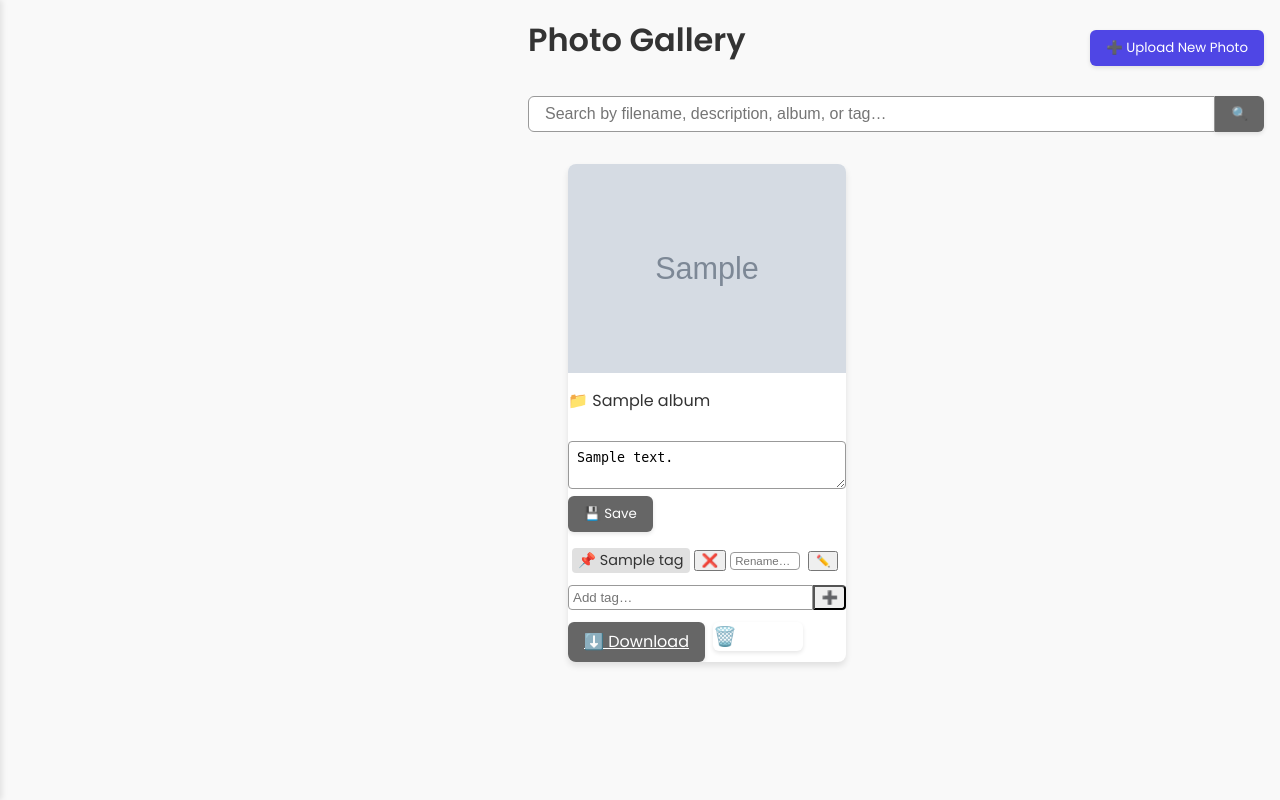
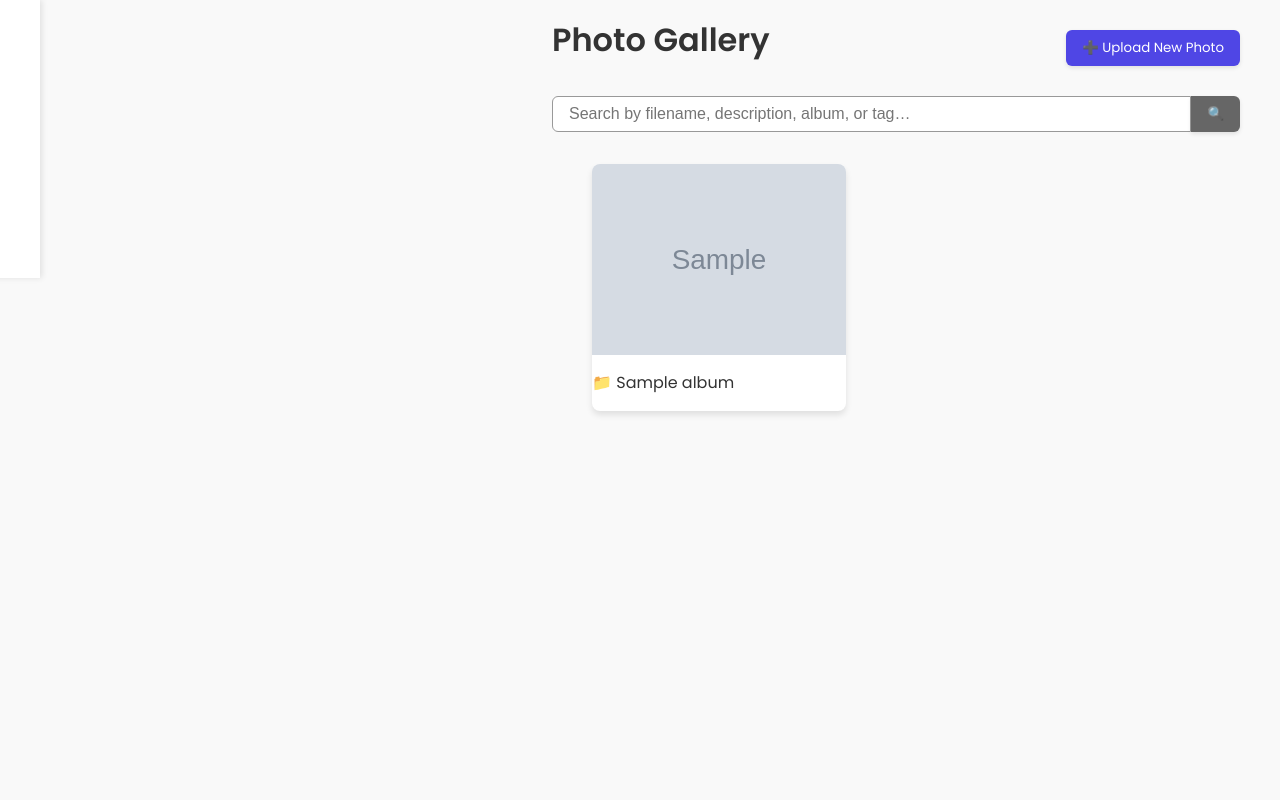
Before and after one commit to JayRKay91/photo-share-app-v3, a Flask app: template app/templates/gallery.html in a window 1280 px wide. Run offline with Flask 3, Linux system fonts and the light colour scheme; the template is opened without the code that fills it: most values are stand-ins (such as "Sample title", 1, 10 or a date in 2020); grey boxes marked "Sample" are stand-in pictures.

Commit message:
design changes

```diff
--- a/app/static/css/gallery.css
+++ b/app/static/css/gallery.css
@@ -36,12 +38,21 @@
     margin: 0.75rem 0 0.25rem;
   }
 
-  /* Layout containers */
+  /* Centering wrapper */
+  .layout-wrapper {
+    max-width: 1200px;
+    margin: 0 auto;
+    padding: 0 1rem;
+  }
+
+  /* App layout */
   .app-container {
     display: flex;
     min-height: 100vh;
+    align-items: flex-start;
   }
 
+  /* Sidebar */
   .sidebar {
     background: var(--color-card);
     width: 240px;
@@ -49,24 +60,11 @@
     box-shadow: 2px 0 6px rgba(0,0,0,0.1);
     transition: transform 0.3s ease;
   }
-
   .sidebar.collapsed {
     transform: translateX(-100%);
   }
 
-  .content {
-    flex: 1;
-    padding: 1rem;
-  }
-
-  .page-header {
-    display: flex;
-    justify-content: space-between;
-    align-items: center;
-    margin-bottom: 1rem;
-  }
-
-  /* Sidebar toggle button */
+  /* Sidebar toggle */
   .sidebar-toggle {
     background: var(--color-primary);
     color: #fff;
@@ -79,24 +77,36 @@
     box-shadow: 0 2px 4px rgba(0,0,0,0.1);
     transition: background 0.2s ease;
   }
-
   .sidebar-toggle:hover {
     background: var(--color-primary-dark);
   }
 
+  /* Sidebar nav */
   .sidebar nav ul {
     list-style: none;
     padding: 0;
     margin: 0;
   }
-
   .sidebar nav li {
     margin-bottom: 0.5rem;
   }
-
   .sidebar nav a {
     color: var(--color-text);
     text-decoration: none;
+  }
+
+  /* Main content */
+  .content {
+    flex: 1;
+    padding: 1rem 0;
+  }
+
+  /* Page header */
+  .page-header {
+    display: flex;
+    justify-content: space-between;
+    align-items: center;
+    margin-bottom: 1rem;
   }
 
   /* Controls (search + global rename) */
--- a/app/templates/gallery.html
+++ b/app/templates/gallery.html
@@ -1,3 +1,4 @@
+<!-- templates/gallery.html -->
 <!doctype html>
 <html lang="en">
 <head>
@@ -9,6 +10,7 @@
   <link rel="stylesheet" href="{{ url_for('static', filename='css/gallery.css') }}">
 </head>
 <body>
+  <div class="layout-wrapper">
     <div class="app-container">
       <!-- Collapsible Sidebar for Albums & Tags -->
       <aside class="sidebar collapsed">
@@ -35,10 +37,10 @@
         <!-- Header with Title & Upload Button -->
         <header class="page-header">
           <h1>Photo Gallery</h1>
-        <button
-          class="btn btn-primary"
-          onclick="location.href='{{ url_for('main.upload') }}'"
-        >➕ Upload New Photo</button>
+          <button class="btn btn-primary"
+                  onclick="location.href='{{ url_for('main.upload') }}'">
+            ➕ Upload New Photo
+          </button>
         </header>
 
         <!-- Search Bar -->
@@ -95,97 +97,16 @@
 
               <div class="caption">
                 {% if img.album %}
-                <p class="album-label">📁 {{ img.album }}</p>
+                  <p class="album-label">📁 {{ img.album }}</p>
                 {% endif %}
-
-              <!-- Description Form -->
-              <form
-                action="{{ url_for('main.update_description', filename=img.filename) }}"
-                method="post"
-                class="desc-form"
-              >
-                <textarea
-                  name="description"
-                  rows="2"
-                  placeholder="Add a description…"
-                  aria-label="Description for {{ img.filename }}"
-                >{{ img.description }}</textarea>
-                <button type="submit" class="btn btn-secondary">💾 Save</button>
-              </form>
-
-              <!-- Tags -->
-              <div class="tags">
-                {% for tag in img.tags %}
-                  <span class="tag-label">
-                    <a href="{{ url_for('main.index', tag=tag|lower) }}">📌 {{ tag }}</a>
-                    <button
-                      type="button"
-                      onclick="submitForm('remove-{{ img.filename }}-{{ tag }}')"
-                      aria-label="Remove tag {{ tag }}"
-                      class="btn-icon"
-                    >❌</button>
-                    <form
-                      id="remove-{{ img.filename }}-{{ tag }}"
-                      action="{{ url_for('main.remove_tag', filename=img.filename, tag=tag) }}"
-                      method="post"
-                      hidden
-                    ></form>
-                    <form
-                      action="{{ url_for('main.rename_tag_single') }}"
-                      method="post"
-                      class="rename-single-form"
-                    >
-                      <input type="hidden" name="filename" value="{{ img.filename }}">
-                      <input type="hidden" name="old_tag" value="{{ tag }}">
-                      <input
-                        type="text"
-                        name="new_tag"
-                        placeholder="Rename…"
-                        maxlength="30"
-                        aria-label="New name for tag {{ tag }}"
-                      >
-                      <button type="submit" class="btn-icon">✏️</button>
-                    </form>
-                  </span>
-                {% endfor %}
-                <form
-                  action="{{ url_for('main.add_tag', filename=img.filename) }}"
-                  method="post"
-                  class="add-tag-form"
-                >
-                  <input
-                    type="text"
-                    name="tag"
-                    placeholder="Add tag…"
-                    maxlength="30"
-                    aria-label="Add tag to {{ img.filename }}"
-                  >
-                  <button type="submit" class="btn-icon">➕</button>
-                </form>
-              </div>
-
-              <!-- Actions -->
-              <div class="actions">
-                <a
-                  href="{{ url_for('main.download_image', filename=img.filename) }}"
-                  class="btn btn-secondary"
-                  aria-label="Download {{ img.filename }}"
-                >⬇️ Download</a>
-                <form
-                  action="{{ url_for('main.delete_image', filename=img.filename) }}"
-                  method="post"
-                  onsubmit="return confirm('Delete {{ img.filename }}?');"
-                  class="inline-form"
-                >
-                  <button type="submit" class="btn btn-danger">🗑️ Delete</button>
-                </form>
-              </div>
+                <!-- description, tags, and action forms… -->
               </div>
             </figure>
           {% else %}
             <p class="empty">No photos yet—be the first to upload one!</p>
           {% endfor %}
         </main>
+      </div>
     </div>
   </div>
 
```
Also changed, not shown: other parts of app/static/css/gallery.css (+21 -62 lines). Lines whose indentation alone changed are shown as unchanged.
